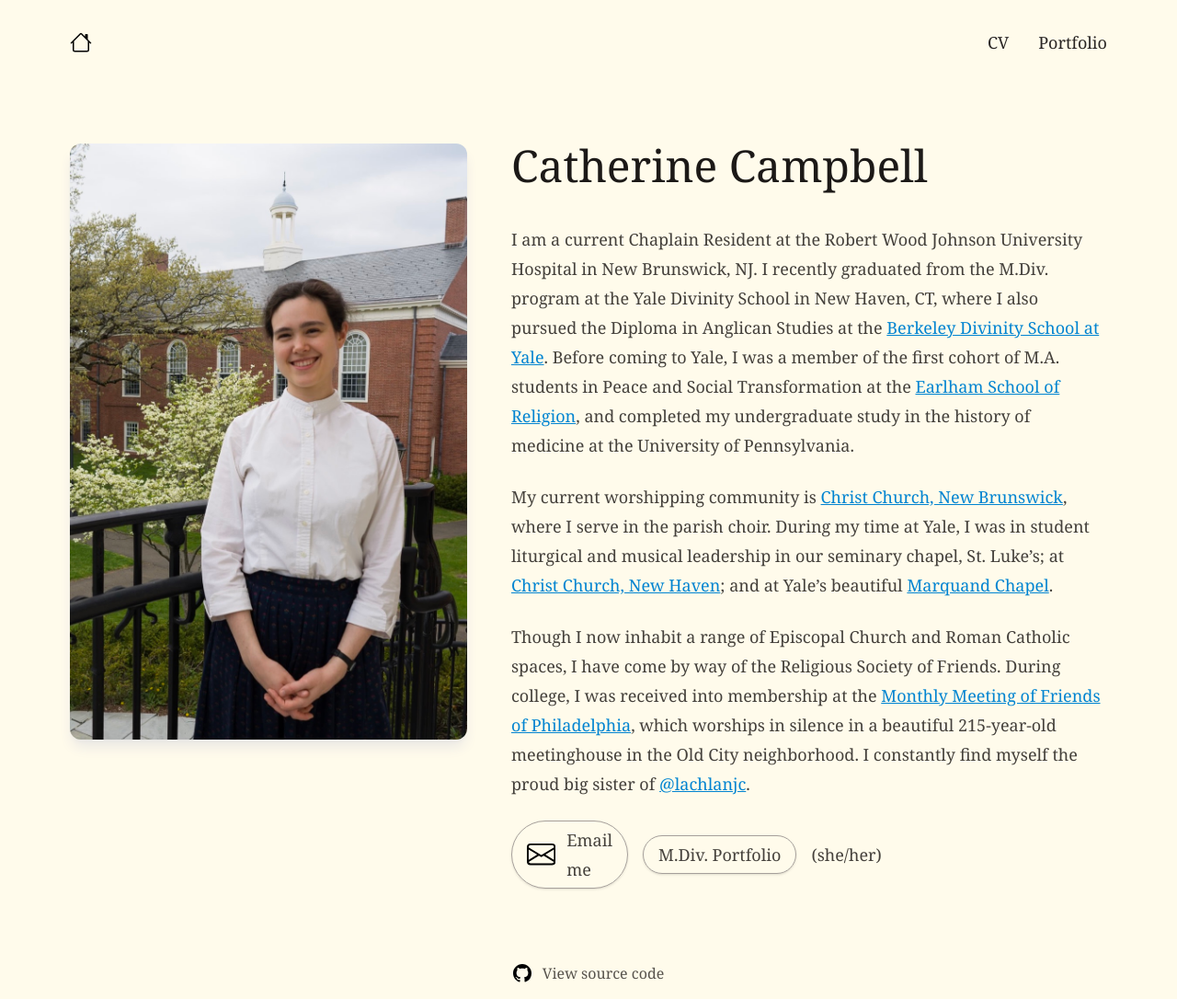
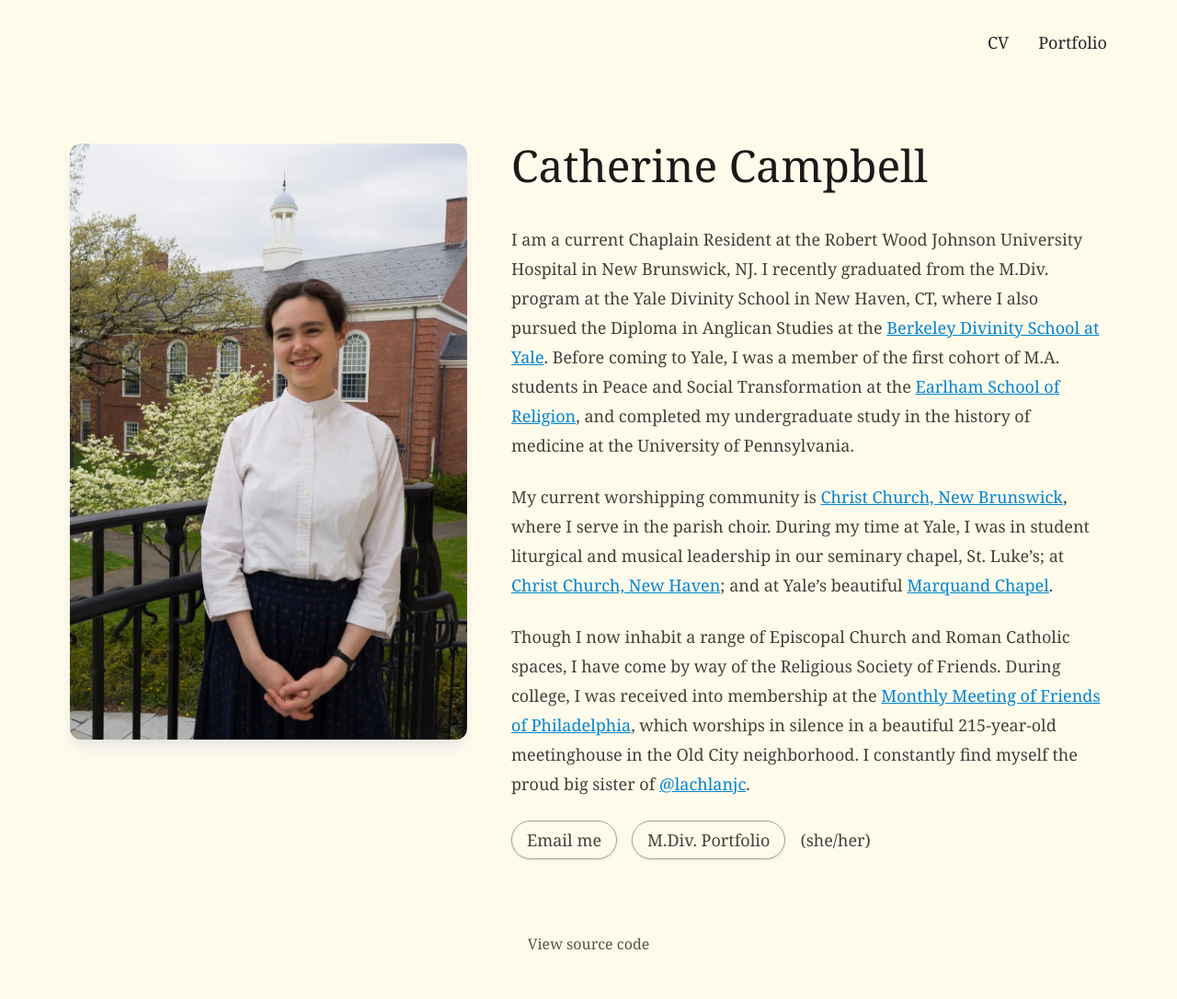
Before and after one commit to lachlanjc/catherine, a Next.js app: page / in a window 1280 px wide. Shown: the whole page at 92% size. After the commit the page ends 1054 px from the top, so only its background shows below. Built offline with nearby package versions, Linux system fonts and the light colour scheme.

Commit message:
Try Tailwind again

```diff
--- a/app/layout.tsx
+++ b/app/layout.tsx
@@ -1,12 +1,12 @@
 import type { Metadata } from 'next'
 import Link from 'next/link'
-import { House, Github } from 'react-bootstrap-icons'
+// import { House, Github } from 'react-bootstrap-icons'
 import './globals.css'
 
 const Header = () => (
   <header className="container mx-auto max-w-6xl px-3 py-8 flex gap-4 items-center justify-between">
     <Link href="/" title="Homepage">
-      <House size={24} aria-hidden />
+      {/* <House size={24} aria-hidden /> */}
     </Link>
     <nav className="flex gap-6 md:gap-8 text-lg">
       <Link
@@ -31,7 +31,7 @@
       className="flex items-center justify-center gap-3 text-stone-600 hover:text-stone-500 transition-colors"
       href="https://github.com/lachlanjc/catherine"
     >
-      <Github size={20} aria-hidden />
+      {/* <Github size={20} aria-hidden /> */}
       View source code
     </a>
   </footer>
--- a/app/page.tsx
+++ b/app/page.tsx
@@ -1,5 +1,5 @@
 import Button from './button'
-import { Envelope } from 'react-bootstrap-icons'
+// import { Envelope } from 'react-bootstrap-icons'
 
 import Image from 'next/image'
 import portraitImg from '../public/portrait.jpg'
@@ -20,7 +20,7 @@
         <Content />
         <div className="not-prose flex flex-wrap items-center gap-4">
           <Button href="mailto:catherine.campbell617@gmail.com">
-            <Envelope aria-hidden />
+            {/* <Envelope aria-hidden /> */}
             Email me
           </Button>
           <Button href="https://campuspress.yale.edu/catherinecampbell/">
--- a/postcss.config.js
+++ b/postcss.config.mjs
@@ -1,5 +1,6 @@
-module.exports = {
+const config = {
   plugins: {
     '@tailwindcss/postcss': {},
   },
 }
+export default config
```
Also changed, not shown: package.json (+3 -4 lines), 1 other file (tests, documents, lock files or other folders).
